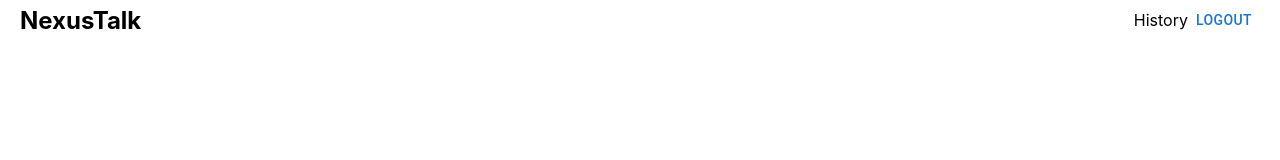
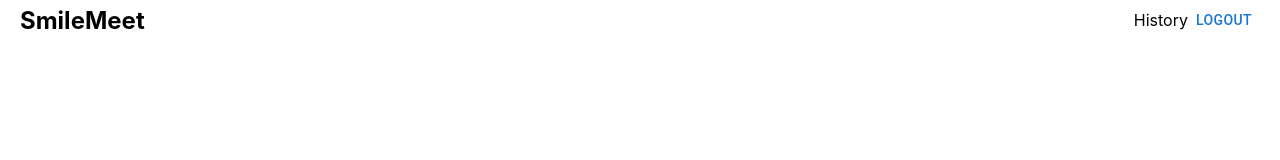
Before and after one commit to Vyakhya-Namdev/NexusTalk, a React (Create React App) app in the folder frontend/: page /home in a window 1280 px wide. Shown: the top 160 px of the page. Built offline with nearby package versions, Linux system fonts and the light colour scheme; some icons are missing; the HTML template or start-up script is replaced by a standard one.

Commit message:
backend completed

```diff
--- a/frontend/src/contexts/AuthContext.js
+++ b/frontend/src/contexts/AuthContext.js
@@ -50,9 +50,6 @@ export const AuthProvider = ({ children }) => {
     const getHistoryOfUser = async () => {
         try {
             let request = await client.get("/getallactivity",
-            //     {
-            //     token: localStorage.getItem("token")
-            // }
                 {
                     params: {
                         token: localStorage.getItem("token")
--- a/frontend/src/pages/history.jsx
+++ b/frontend/src/pages/history.jsx
@@ -26,13 +26,13 @@ export default function History() {
         fetchHistory();
     }, []);
 
-    let formDate = (dateString) => {
+    let formatDate = (dateString) => {
         const date = new Date(dateString);
         const day = date.getDate().toString().padStart(2, "0");
         const month = (date.getMonth() + 1).toString().padStart(2, "0");
         const year = date.getFullYear();
 
-        return `${month}/${date}/${year}`
+        return `${day}/${month}/${year}`
     }
 
     return (
@@ -42,7 +42,6 @@ export default function History() {
             </IconButton>
 
             {meetings.length > 0 ? (meetings.map((e, idx) => {
-                <h3>Jello</h3>
                 return (
                     <>
                         <Card key={idx} variant="outlined">
@@ -51,14 +50,14 @@ export default function History() {
                                     Code: {e.meetingCode}
                                 </Typography>
                                 <Typography sx={{ color: 'text.secondary', mb: 1.5 }}>
-                                    Data: {e.date}
+                                    Data: {formatDate(e.date)}
                                 </Typography>
 
                             </CardContent>
                         </Card>
                     </>
                 )
-            })) : <h1>Not an array</h1>}
+            })) : <h1>You have not done any meet yet!</h1>}
         </div>
     )
 }
--- a/frontend/src/pages/home.jsx
+++ b/frontend/src/pages/home.jsx
@@ -25,7 +25,7 @@ function HomeComponent() {
     <>
       <div className="navBar">
         <div style={{ display: "flex", alignItems: "center" }}>
-          <h2>NexusTalk</h2>
+          <h2>SmileMeet</h2>
         </div>
         <div style={{ display: "flex", alignItems: "center" }}>
           <IconButton onClick={() => navigate("/history")}>
--- a/frontend/src/pages/landingPage.jsx
+++ b/frontend/src/pages/landingPage.jsx
@@ -1,14 +1,17 @@
 import React from 'react';
+import { useNavigate } from 'react-router-dom';
 
 export default function LandingPage() {
+
+  const router = useNavigate();
   return (
     <div className='landingPageContainer'>
       <nav>
         <div className='navHeader'>
-          <h2><span>Nexus</span>Talk</h2>
+          <h2><span>Smile</span>Meet</h2>
         </div>
         <div className='navList'>
-          <a href='/aljk23' className='nav-link'>Join as Guest</a>
+          <a href='/guest' className='nav-link'>Join as Guest</a>
           <a href='/auth' className='nav-link'>Register</a>
           <a href='/auth'>
             <button>Login</button>
```
Also changed, not shown: 1 other file (tests, documents, lock files or other folders).
